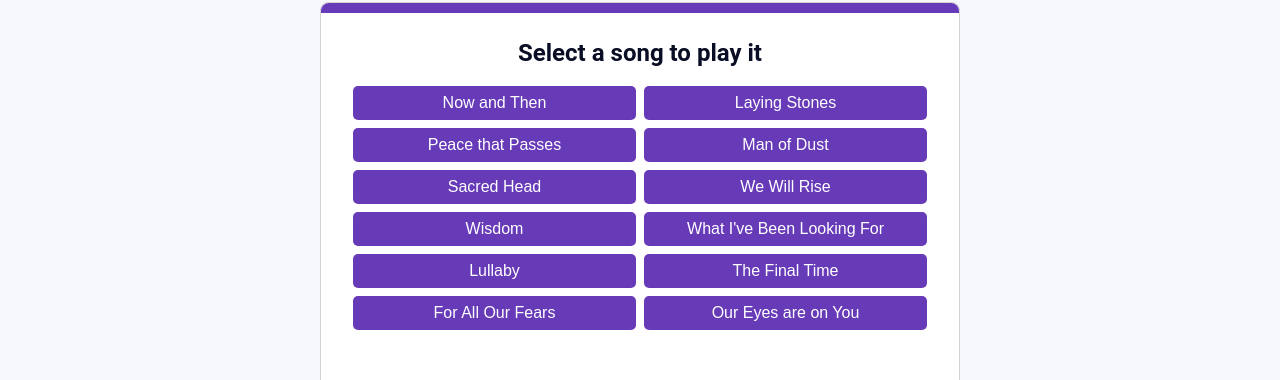
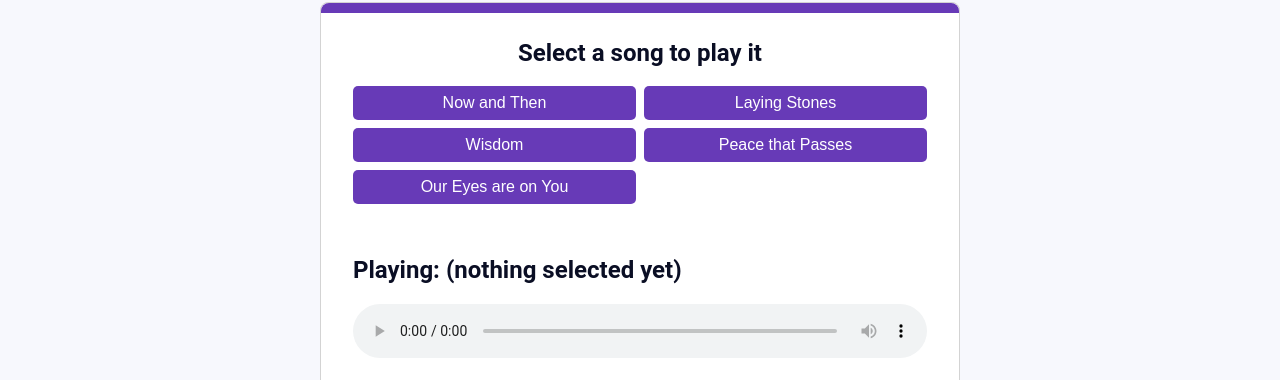
Before and after one commit to zapbampow/promises-in-the-dark, a React (Create React App) app: page / in a window 1280 px wide. Shown: the part 259-639 px from the top of the page. Built offline with nearby package versions, Linux system fonts and the light colour scheme.

Commit message:
refactor: updates listed songs

```diff
--- a/src/App.js
+++ b/src/App.js
@@ -3,60 +3,11 @@ import "./styles.css";
 import { useState } from "react";
 import ReactAudioPlayer from "react-audio-player";
 
+import songs from "./songs";
+
 export default function App() {
   const [src, setSrc] = useState();
   const [title, setTitle] = useState();
-
-  const songs = [
-    {
-      title: "Now and Then",
-      src: "https://www.dropbox.com/s/jrq05ynz1rex115/01%20Now%20and%20Then.mp3?raw=1",
-    },
-    {
-      title: "Laying Stones",
-      src: "https://www.dropbox.com/s/yp745tkh7g5ssvm/02%20Laying%20Stones.mp3?raw=1",
-    },
-    {
-      title: "Peace that Passes",
-      src: "https://www.dropbox.com/s/zwl79r2cdhlk5fo/03%20Peace%20that%20Passes.mp3?raw=1",
-    },
-    {
-      title: "Man of Dust",
-      src: "https://www.dropbox.com/s/dwkn9bgl6fkssc1/05%20Man%20of%20Dust.mp3?raw=1",
-    },
-    {
-      title: "Sacred Head",
-      src: "https://www.dropbox.com/s/bxjr8yul46mh3gf/05%20Sacred%20Head.mp3?raw=1",
-    },
-    {
-      title: "We Will Rise",
-      src: "https://www.dropbox.com/s/vbb3n7j3lov80mu/09%20We%20Will%20Rise.mp3?raw=1",
-    },
-    {
-      title: "Wisdom",
-      src: "https://www.dropbox.com/s/z35fr4s2zg14kq8/10%20Wisdom.mp3?raw=1",
-    },
-    {
-      title: "What I've Been Looking For",
-      src: "https://www.dropbox.com/s/cguyfzlvi2z0o7b/11%20What%20I%27ve%20Been%20Looking%20For.mp3?raw=1",
-    },
-    {
-      title: "Lullaby",
-      src: "https://www.dropbox.com/s/2wpqkzvbp2k37xa/12%20Lullaby.mp3?raw=1",
-    },
-    {
-      title: "The Final Time",
-      src: "https://www.dropbox.com/s/cdxp7q0f5a4slgs/12%20The%20Final%20Time.wav?raw=1",
-    },
-    {
-      title: "For All Our Fears",
-      src: "https://www.dropbox.com/s/g5e5687ckf0boq0/For%20all%20our%20Fears.m4a?raw=1",
-    },
-    {
-      title: "Our Eyes are on You",
-      src: "https://www.dropbox.com/s/40tj92n3ayhg56l/Our%20Eyes%20Are%20On%20You.wav?raw=1",
-    },
-  ];
 
   return (
     <div className="App">
--- /dev/null
+++ b/src/songs.js
@@ -0,0 +1,52 @@
+const songs = [
+  {
+    title: "Now and Then",
+    src: "https://www.dropbox.com/s/jrq05ynz1rex115/01%20Now%20and%20Then.mp3?raw=1",
+  },
+  {
+    title: "Laying Stones",
+    src: "https://www.dropbox.com/s/yp745tkh7g5ssvm/02%20Laying%20Stones.mp3?raw=1",
+  },
+  {
+    title: "Wisdom",
+    src: "https://www.dropbox.com/s/z35fr4s2zg14kq8/10%20Wisdom.mp3?raw=1",
+  },
+  {
+    title: "Peace that Passes",
+    src: "https://www.dropbox.com/s/zwl79r2cdhlk5fo/03%20Peace%20that%20Passes.mp3?raw=1",
+  },
+  {
+    title: "Our Eyes are on You",
+    src: "https://www.dropbox.com/s/40tj92n3ayhg56l/Our%20Eyes%20Are%20On%20You.wav?raw=1",
+  },
+  // {
+  //   title: "Man of Dust",
+  //   src: "https://www.dropbox.com/s/dwkn9bgl6fkssc1/05%20Man%20of%20Dust.mp3?raw=1",
+  // },
+  // {
+  //   title: "Sacred Head",
+  //   src: "https://www.dropbox.com/s/bxjr8yul46mh3gf/05%20Sacred%20Head.mp3?raw=1",
+  // },
+  // {
+  //   title: "We Will Rise",
+  //   src: "https://www.dropbox.com/s/vbb3n7j3lov80mu/09%20We%20Will%20Rise.mp3?raw=1",
+  // },
+  // {
+  //   title: "What I've Been Looking For",
+  //   src: "https://www.dropbox.com/s/cguyfzlvi2z0o7b/11%20What%20I%27ve%20Been%20Looking%20For.mp3?raw=1",
+  // },
+  // {
+  //   title: "Lullaby",
+  //   src: "https://www.dropbox.com/s/2wpqkzvbp2k37xa/12%20Lullaby.mp3?raw=1",
+  // },
+  // {
+  //   title: "The Final Time",
+  //   src: "https://www.dropbox.com/s/cdxp7q0f5a4slgs/12%20The%20Final%20Time.wav?raw=1",
+  // },
+  // {
+  //   title: "For All Our Fears",
+  //   src: "https://www.dropbox.com/s/g5e5687ckf0boq0/For%20all%20our%20Fears.m4a?raw=1",
+  // },
+];
+
+export default songs;
```
